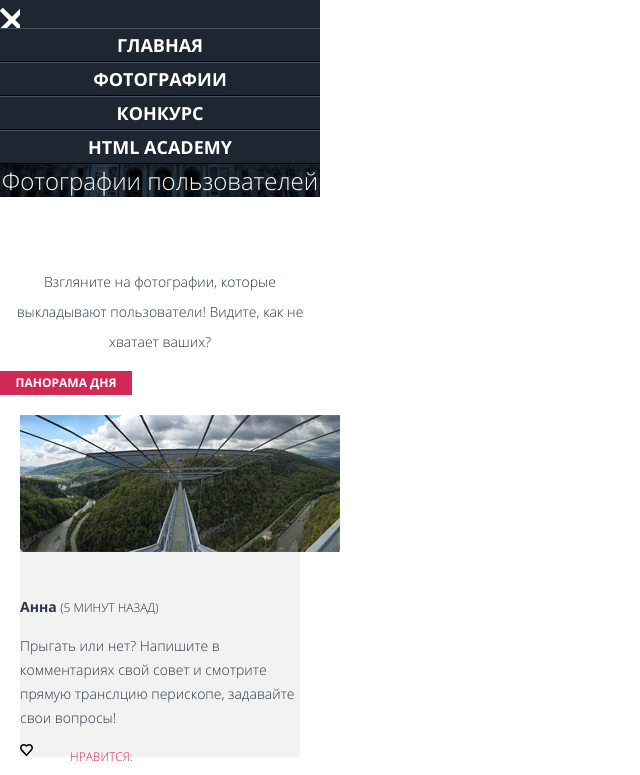
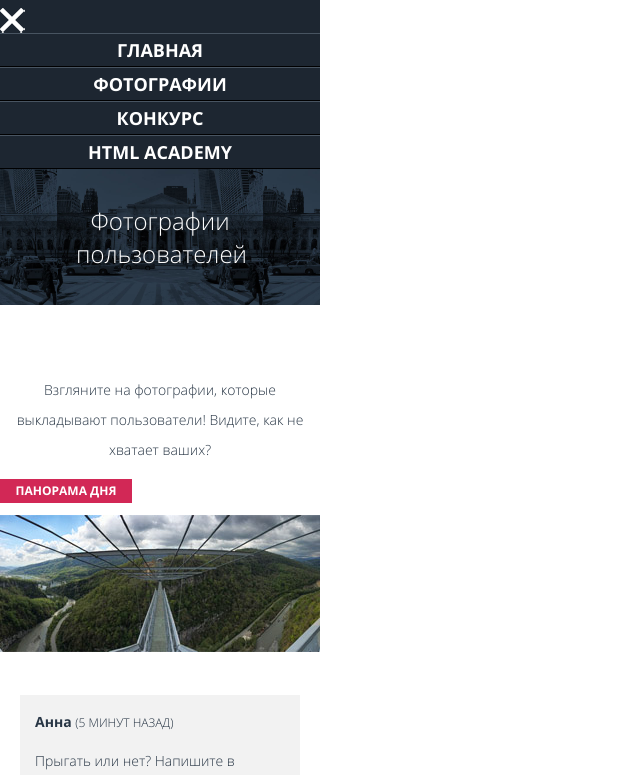
Before and after one commit to Sumareva/143385-pink-first, a website: page photo.html in a window 1280 px wide. Shown: the part 25-800 px from the top of the page, without its empty margins (0-640 px from the left). Drawn offline with nearby package versions, Linux system fonts and the light colour scheme; files that its build step writes are made by us from their sources.

Commit message:
исправила пути картинок

```diff
--- a/sass/blocks/achievments.scss
+++ b/sass/blocks/achievments.scss
@@ -1,5 +1,4 @@
 .achievments {
   background-color: $gray;
   font-size: 18px;
-  line-height: 30px;
 }
--- a/sass/blocks/contest.scss
+++ b/sass/blocks/contest.scss
@@ -18,8 +18,8 @@
   color: inherit;
   font-size: 18px;
   border: 2px solid #e5e5e5;
-  width: 280px;
-  padding: inherit;
+  width: 240px;
+  padding: 20px;
 }
 
 .contest input[type="text"]:hover,
--- a/sass/blocks/icon.scss
+++ b/sass/blocks/icon.scss
@@ -11,13 +11,13 @@
 .icon-heart {
   width: 13px;
   height: 13px;
-  background-image: url("/img/icon-heart.svg");
+  background-image: url("../img/icon-heart.svg");
 }
 
 .icon-allowed {
-  background-image: url("/img/icon-yes.svg");
+  background-image: url("../img/icon-yes.svg");
 }
 
 .icon-disabled {
-  background-image: url("/img/icon-no.svg");
+  background-image: url("../img/icon-no.svg");
 }
--- a/sass/blocks/page-header.scss
+++ b/sass/blocks/page-header.scss
@@ -7,8 +7,8 @@
 }
 
 .menu-toggler {
-  background-image: url("/img/icon-menu-cross.svg");
+  background-image: url("../img/icon-menu-cross.svg");
   display: block;
-  width: 20px;
-  height: 20px;
+  width: 25px;
+  height: 25px;
 }
--- a/sass/blocks/photo-post.scss
+++ b/sass/blocks/photo-post.scss
@@ -1,8 +1,9 @@
-.photo-post {
+.photo-post__post {
   line-height: 24px;
   text-align: left;
-  margin: 20px;
+  margin: 0 20px;
   background-color: $gray;
+  padding: 15px;
 }
 
 .photo-post__author {
@@ -18,6 +19,7 @@
 .photo-post__picture {
   width: 280px;
   height: 180px;
+  margin-left: 20px;
 }
 
 .photo-post__picture--first {
--- a/sass/blocks/promo.scss
+++ b/sass/blocks/promo.scss
@@ -4,7 +4,11 @@
   font-size: 24px;
   font-weight: light;
   line-height: normal;
-  background-image: url("../../img/bg-back-mobile@1x.jpg");
+  background-image: url("../img/bg-back-mobile@1x.jpg");
   background-position: center;
   background-size: cover;
+  padding: 35px 76px;;
 }
+.promo-inner {
+  background-size: contain;
+}
```
